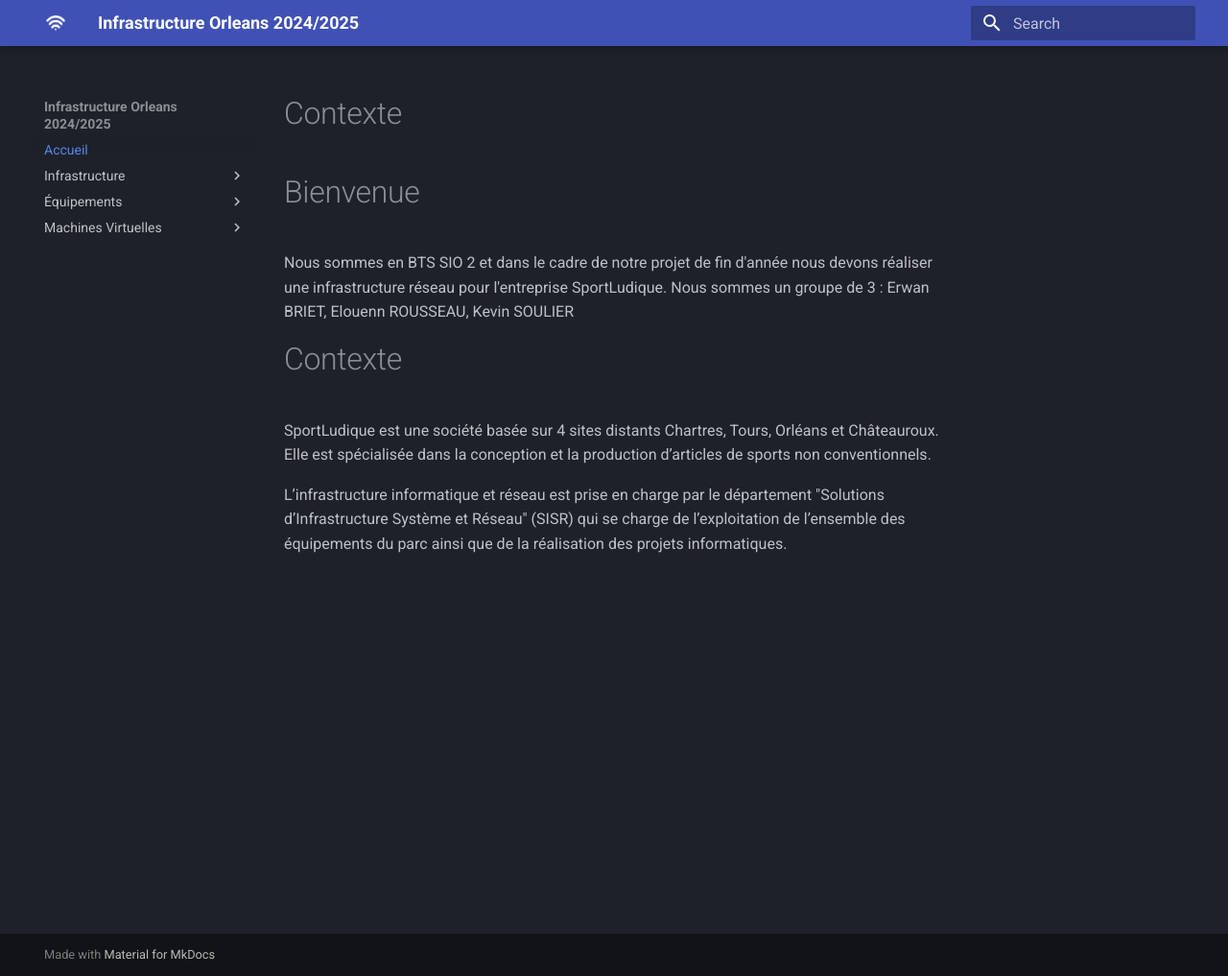
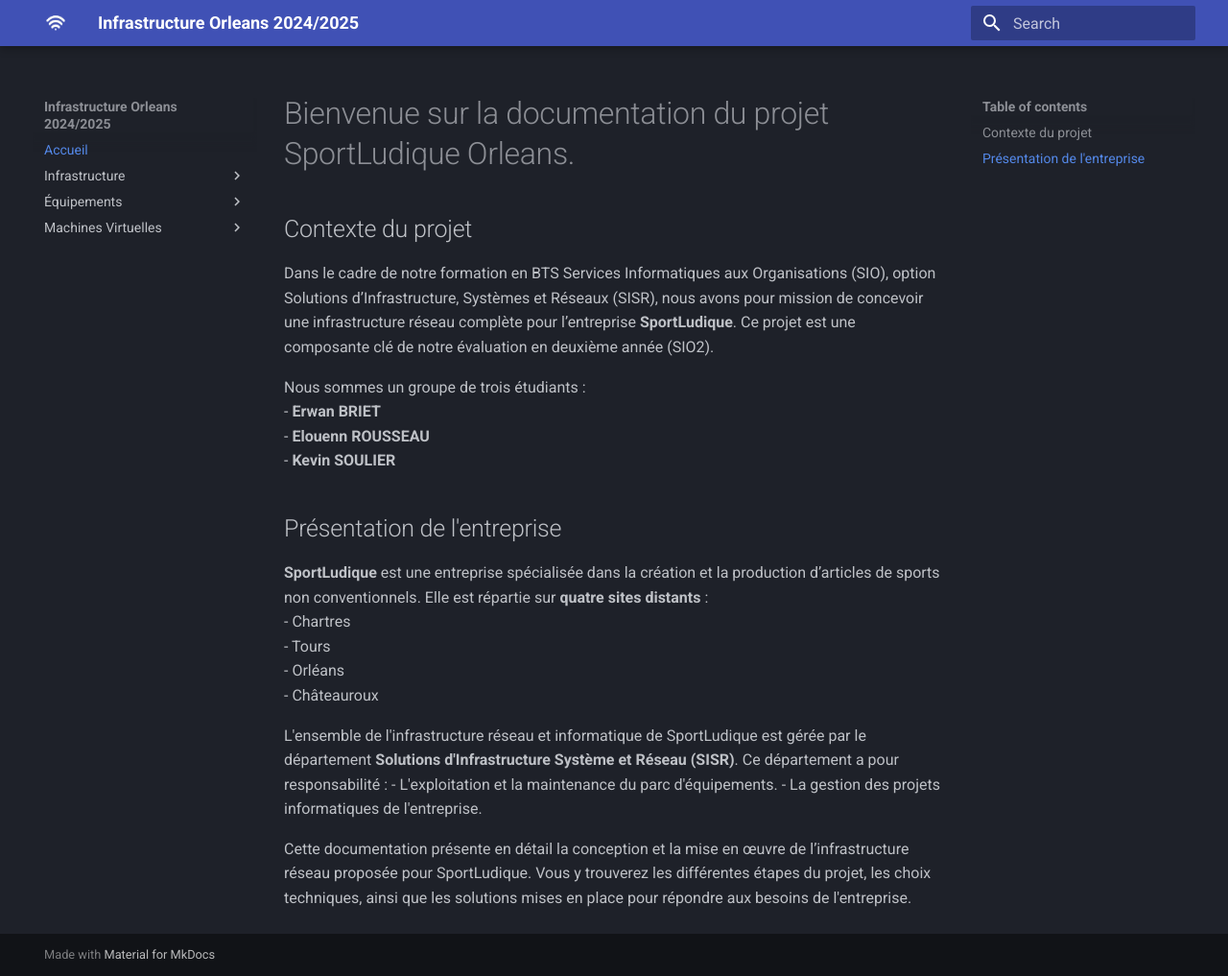
Before and after one commit to Erwanbrt/Orleans, an MkDocs documentation site: the page built from docs/index.md, in a window 1280 px wide and 1017 px high. Shown: the whole window at 96% size. Built offline with MkDocs 1.6.1 and Material for MkDocs 9.7.7, drawn with Linux system fonts in a browser that asks for light colours.

Commit message:
Mise à jour Mac 2

```diff
--- a/docs/extra.css
+++ b/docs/extra.css
@@ -13,7 +13,7 @@
     height: auto;    /* Conserve le ratio */
     margin: 0 auto;  /* Ajoute des marges auto pour centrer */
   }
-underline {
+.underline {
   text-decoration: underline;
   text-decoration-color:azure
 }
--- a/docs/index.md
+++ b/docs/index.md
@@ -1,11 +1,24 @@
-# Contexte
+# Bienvenue sur la documentation du projet SportLudique Orleans.
 
-# Bienvenue
-Nous sommes en BTS SIO 2 et dans le cadre de notre projet de fin d'année nous devons réaliser une infrastructure réseau pour l'entreprise SportLudique. Nous sommes un groupe de 3 : Erwan BRIET, Elouenn ROUSSEAU, Kevin SOULIER
+## Contexte du projet
 
+Dans le cadre de notre formation en BTS Services Informatiques aux Organisations (SIO), option Solutions d’Infrastructure, Systèmes et Réseaux (SISR), nous avons pour mission de concevoir une infrastructure réseau complète pour l’entreprise **SportLudique**. Ce projet est une composante clé de notre évaluation en deuxième année (SIO2).
 
-# Contexte
+Nous sommes un groupe de trois étudiants :<br>
+- **Erwan BRIET**<br>
+- **Elouenn ROUSSEAU**<br>
+- **Kevin SOULIER**<br>
 
-SportLudique est une société basée sur 4 sites distants Chartres, Tours, Orléans et Châteauroux. Elle est spécialisée dans la conception et la production d’articles de sports non conventionnels.
+## Présentation de l'entreprise
 
-L’infrastructure informatique et réseau est prise en charge par le département "Solutions d’Infrastructure Système et Réseau" (SISR) qui se charge de l’exploitation de l’ensemble des équipements du parc ainsi que de la réalisation des projets informatiques.
+**SportLudique** est une entreprise spécialisée dans la création et la production d’articles de sports non conventionnels. Elle est répartie sur **quatre sites distants** :<br>
+- Chartres<br>
+- Tours<br>
+- Orléans<br>
+- Châteauroux<br>
+
+L'ensemble de l'infrastructure réseau et informatique de SportLudique est gérée par le département **Solutions d'Infrastructure Système et Réseau (SISR)**. Ce département a pour responsabilité :
+- L'exploitation et la maintenance du parc d'équipements.
+- La gestion des projets informatiques de l'entreprise.
+
+Cette documentation présente en détail la conception et la mise en œuvre de l’infrastructure réseau proposée pour SportLudique. Vous y trouverez les différentes étapes du projet, les choix techniques, ainsi que les solutions mises en place pour répondre aux besoins de l'entreprise.
```
Also changed, not shown: docs/Conf-Firewall.md (+6 -4 lines), docs/Conf-Routeurs.md (+20 -12 lines), docs/HSRP.md (+18 -4 lines).
